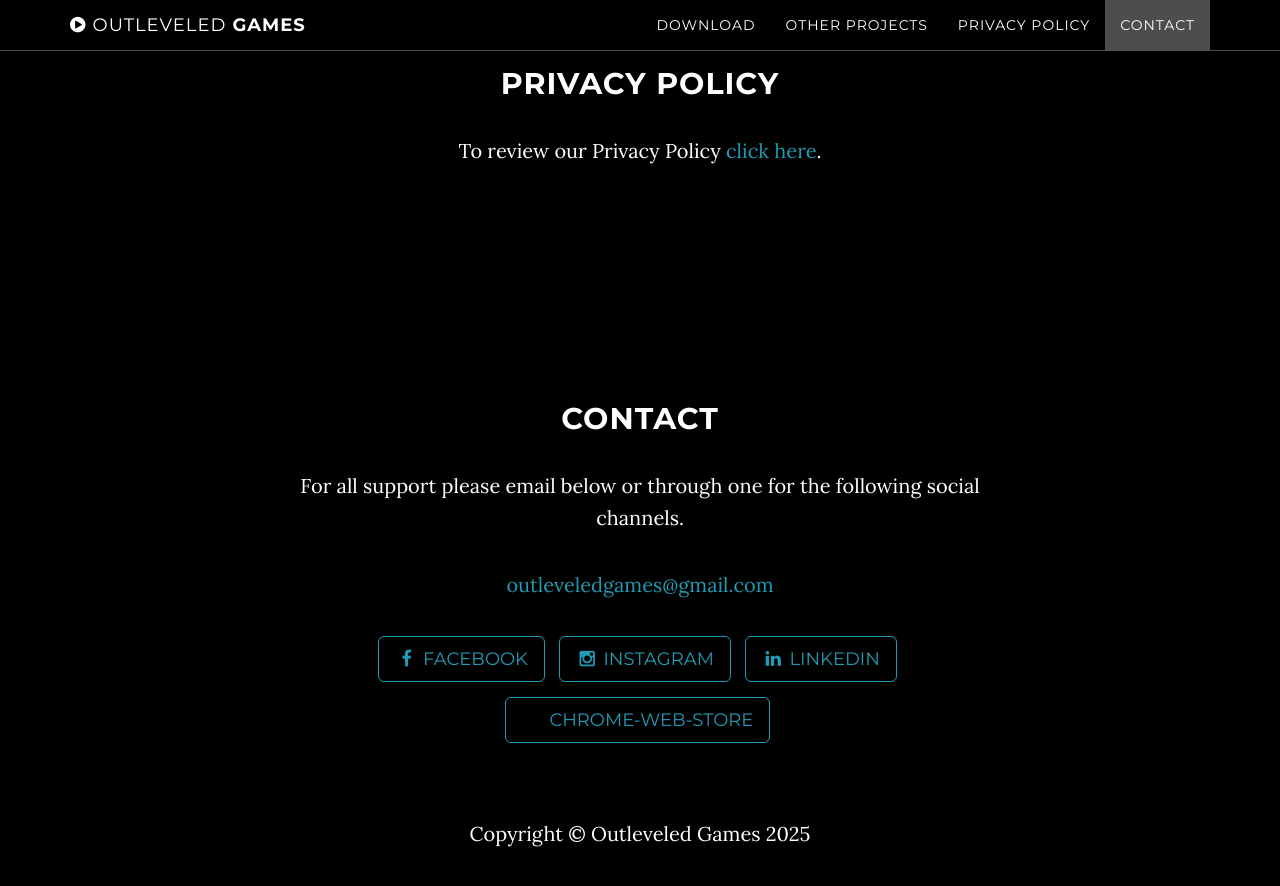
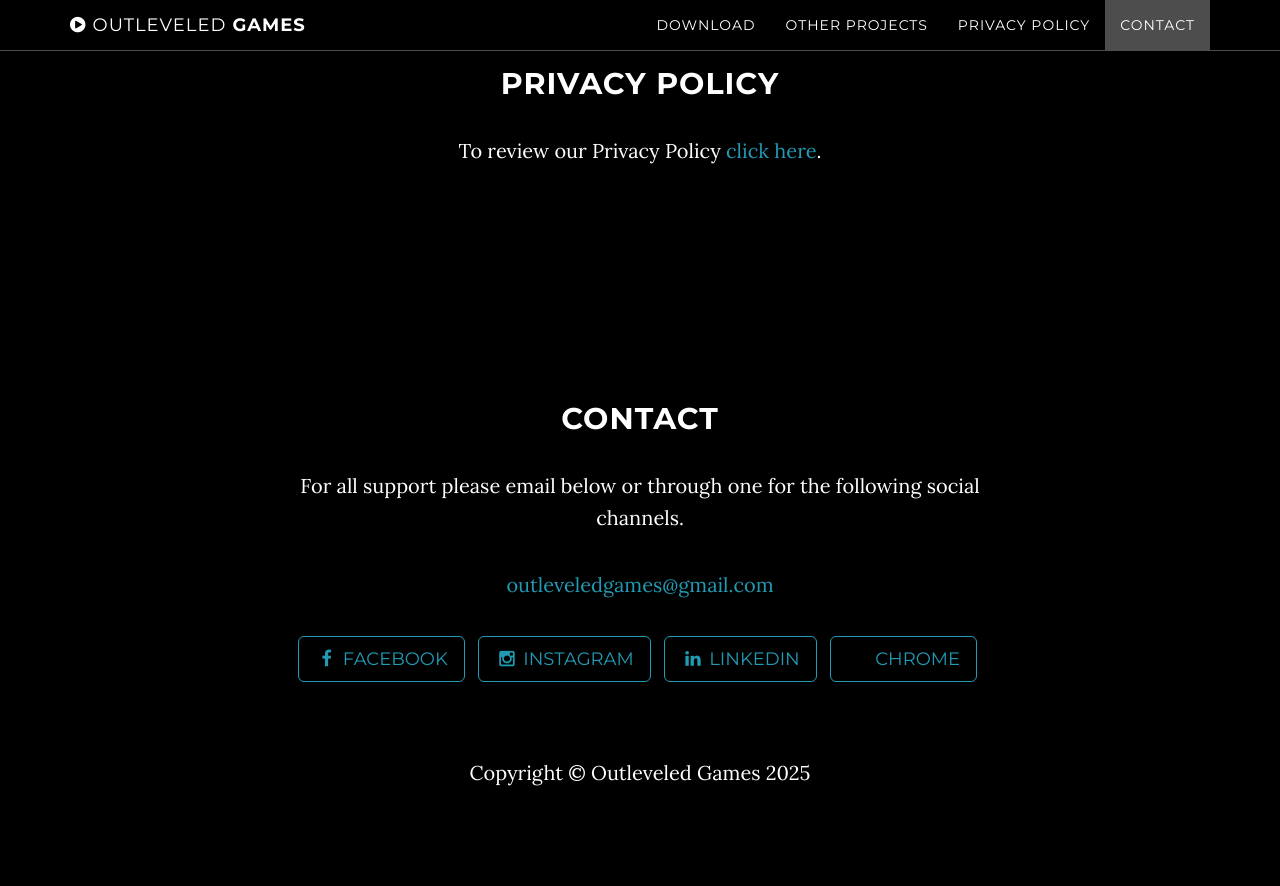
Before and after one commit to ronaldt-git/ronaldt-git.github.io, a Jekyll site: the page built from index.html, in a window 1280 px wide and 900 px high, scrolled down 2412 px. Shown: the top 886 px of the window. Built offline with Jekyll 4.4.1, drawn with Linux system fonts in a browser that asks for light colours; after the commit the page ends 3251 px from its top, so only the background shows below that.

Commit message:
Update _config.yml

```diff
--- a/_config.yml
+++ b/_config.yml
@@ -21,7 +21,7 @@
     url: https://www.instagram.com/outleveledgames/
   - title: linkedin
     url: https://www.linkedin.com/in/ronald-tourtellot-4535b1170/
-  - title: chrome-web-store
+  - title: chrome
     url: https://chromewebstore.google.com/detail/steady-linguist/lcbiohoeaneglegahhhfkmcfpplhamck
 
 # Build settings
```
